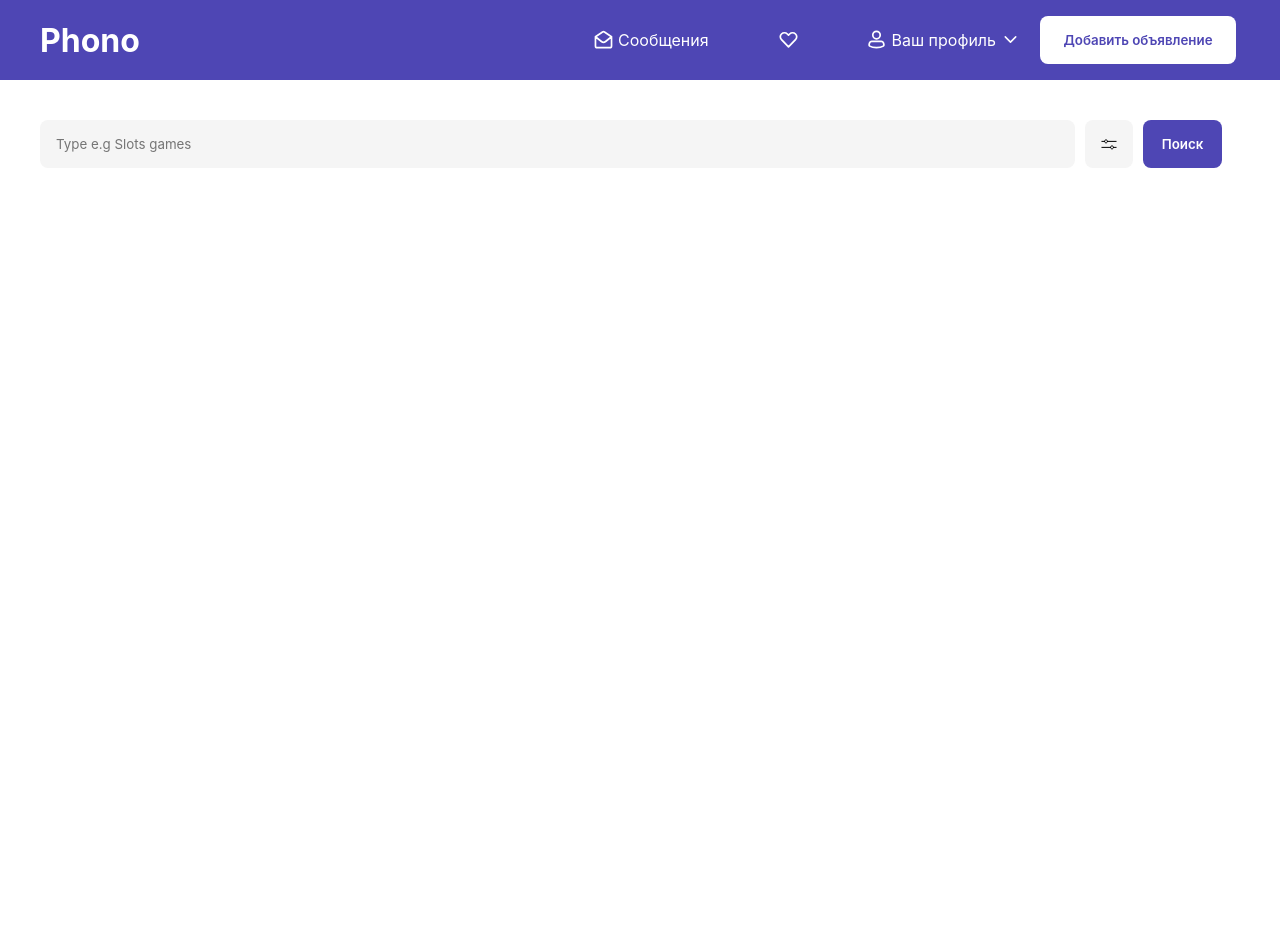
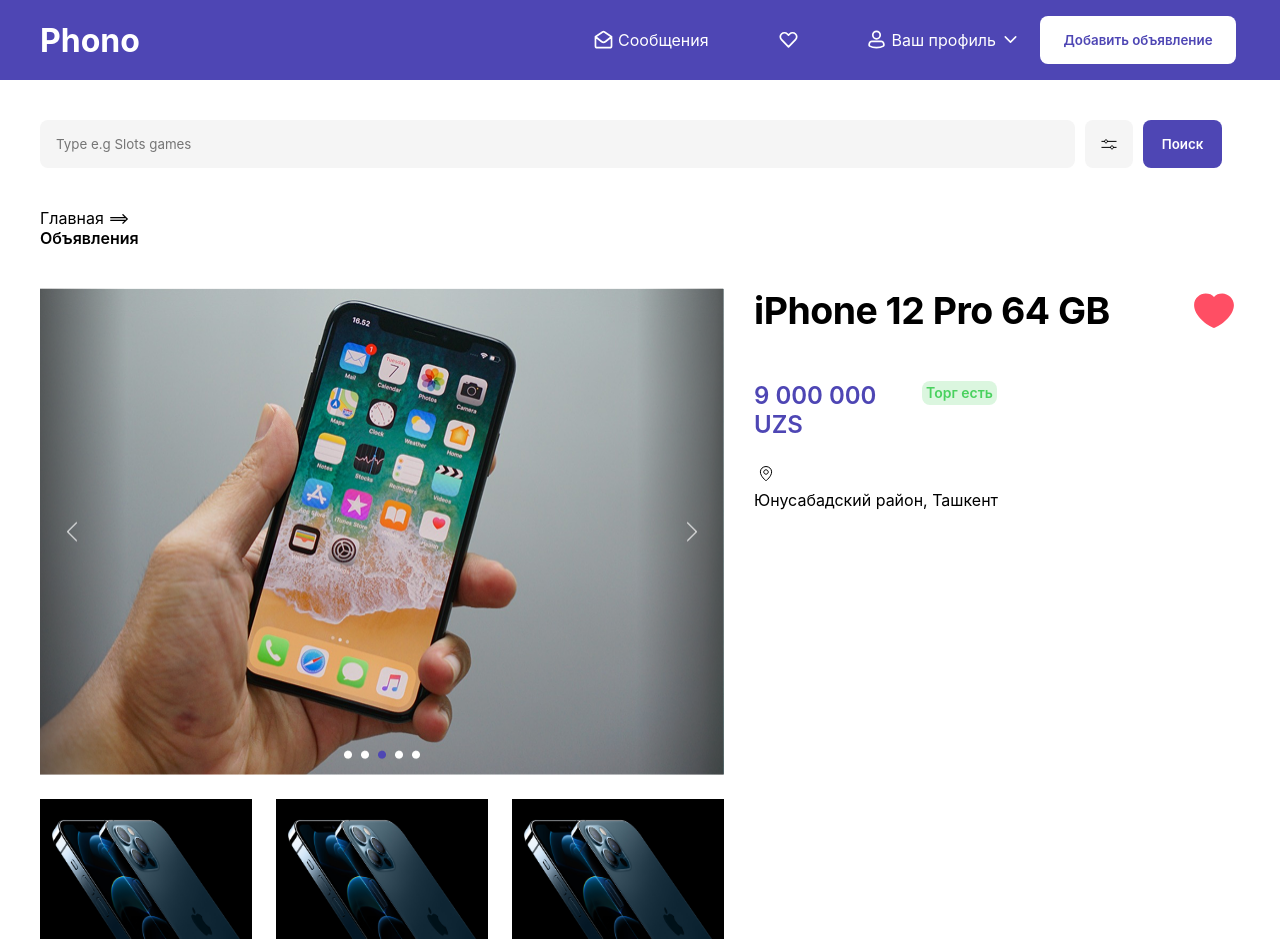
Before and after one commit to AbdulazizbekAbdusodiqov/frontend-hemowork4, a plain HTML site: page figma/main.html in a window 1280 px wide. Before the commit the page ends 800 px from the top, so only its background shows below. Drawn offline with Linux system fonts and the light colour scheme; a web font is replaced by a local one.

Commit message:
finish about_left, start about right

```diff
--- a/figma/css/style.css
+++ b/figma/css/style.css
@@ -96,3 +96,87 @@ header{
     background-color: #4E46B4;
     color: #fff;
 }
+
+
+.path-container p{
+    width: 181px;
+}
+.about-container{
+    display: flex;
+    gap: 30px;
+}
+
+.path-container p span{
+    font-weight: 600;
+}
+
+.about__left{
+    display: flex;
+    flex-direction: column;
+    gap: 24px;
+    width: 684px;
+    height: 487px;
+}
+.about__left img{
+    width: 684px;
+    height: 487px;
+}
+.about__left-footer{
+    display: flex;
+    align-items: center;
+    justify-content: space-between;
+    gap: 24px;
+}
+.about__left-footer img{
+    width: 212px;
+    height: 140px;
+}
+
+.about__right{
+    display: flex;
+    flex-direction: column;
+    align-items: center;
+    width: 480px;
+    gap: 40px;
+}
+.about__right-title{
+    width: 480px;
+    height: 144px;
+    display: flex;
+    flex-direction: column;
+    gap: 48px;
+}
+.about__right-title .phone-name{
+    display: flex;
+    align-items: center;
+    justify-content: space-between;
+    font-weight: 600;
+    font-size: 32px;
+    letter-spacing: -0.5px;
+}
+.about__right-title .phone-name img{
+    width: 40px;
+    height: 40px;
+}
+.price{
+    display: flex;
+}
+.price h3{
+    width: 168px;
+    height: 32px;
+    font-size: 24px;
+    font-weight: 600;
+    color: #4E46B4;
+}
+.price span{
+    width: 75px;
+    height: 24px;
+    line-height: 24px;
+    border-radius: 8px;
+    text-align: center;
+    font-weight: 600;
+    font-size: 14px;
+    line-height: 24px;
+    color: #4AD15F;
+    background-color: #4AD15F33;
+}
--- a/figma/main.html
+++ b/figma/main.html
@@ -50,6 +50,43 @@
         </div>
         <!-- Search Bar end -->
 
+        <div class="container path-container">
+            <p>Главная ==> <span> Объявления </span></p>
+        </div>
+
+        <div class="container about-container">
+            <div class="about__left">
+                <img src="./img/phon1.png" alt="phone image">
+                <div class="about__left-footer">
+                    <img src="./img/image2.png" alt="phone image">
+                    <img src="./img/image2.png" alt="phone image">
+                    <img src="./img/image2.png" alt="phone image">
+                </div>
+            </div>
+            <div class="about__right">
+                <div class="about__right-title">
+                    <div class="phone-name">
+                        <h3>iPhone 12 Pro 64 GB</h3>
+                        <img src="./img/like-1.svg" alt="">
+                    </div>
+
+                    <div class="price">
+                        <h3>9 000 000 UZS</h3>
+                        <span>Торг есть</span>
+                    </div>
+                    <div class="address">
+                        <img src="./img/Maps.svg" alt="map icon">
+                        <p>Юнусабадский район, Ташкент</p>
+                    </div>
+                </div>
+                <div class="about__right-contact">
+
+                </div>
+                <div class="about__right-about">
+
+                </div>
+            </div>
+        </div>
 
     </main>
 </body>
```
Also changed, not shown: figma/img/Maps.svg (added), figma/img/image2.png (added), figma/img/phon1.png (added). Lines whose indentation alone changed are shown as unchanged.
